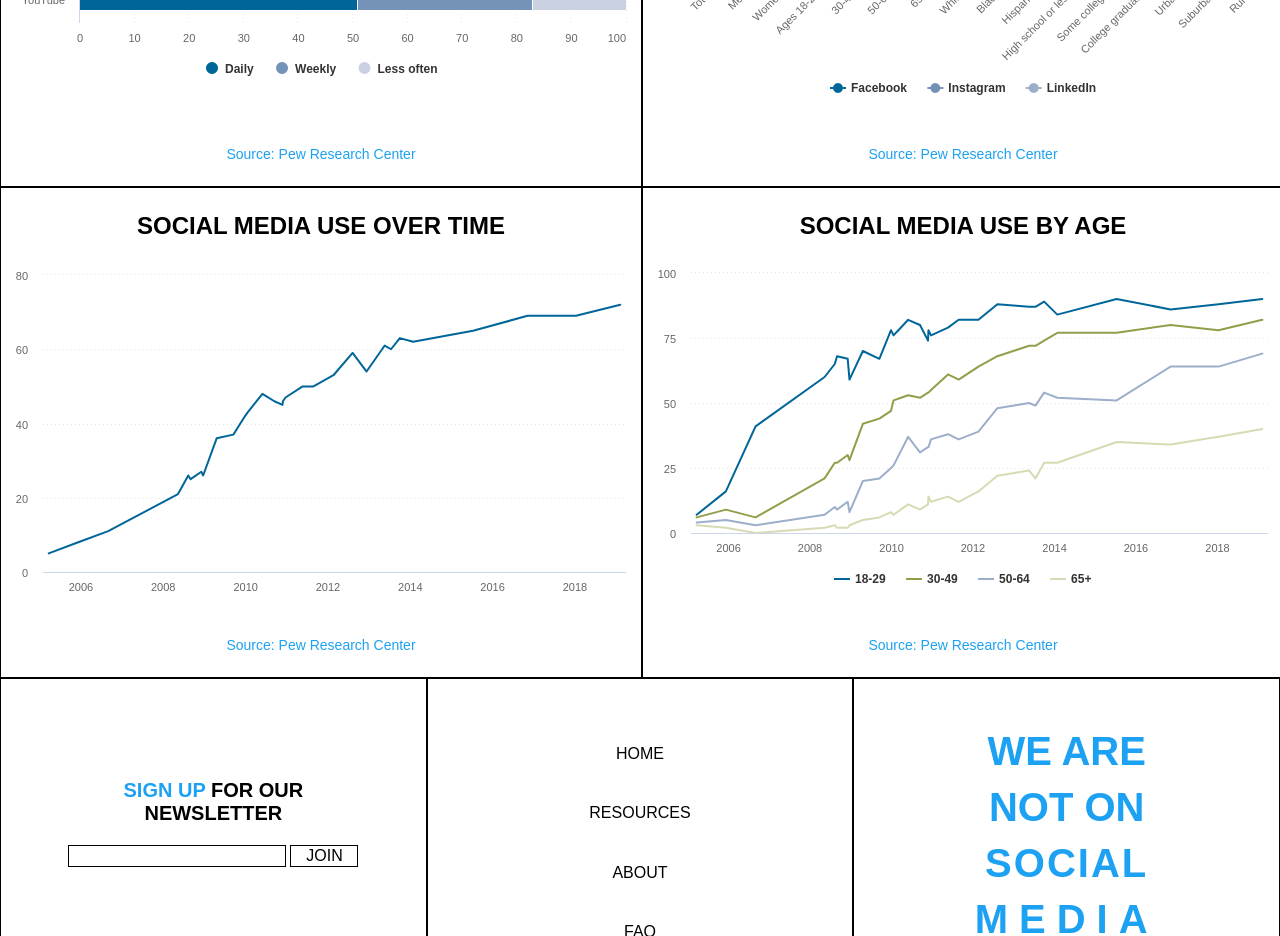
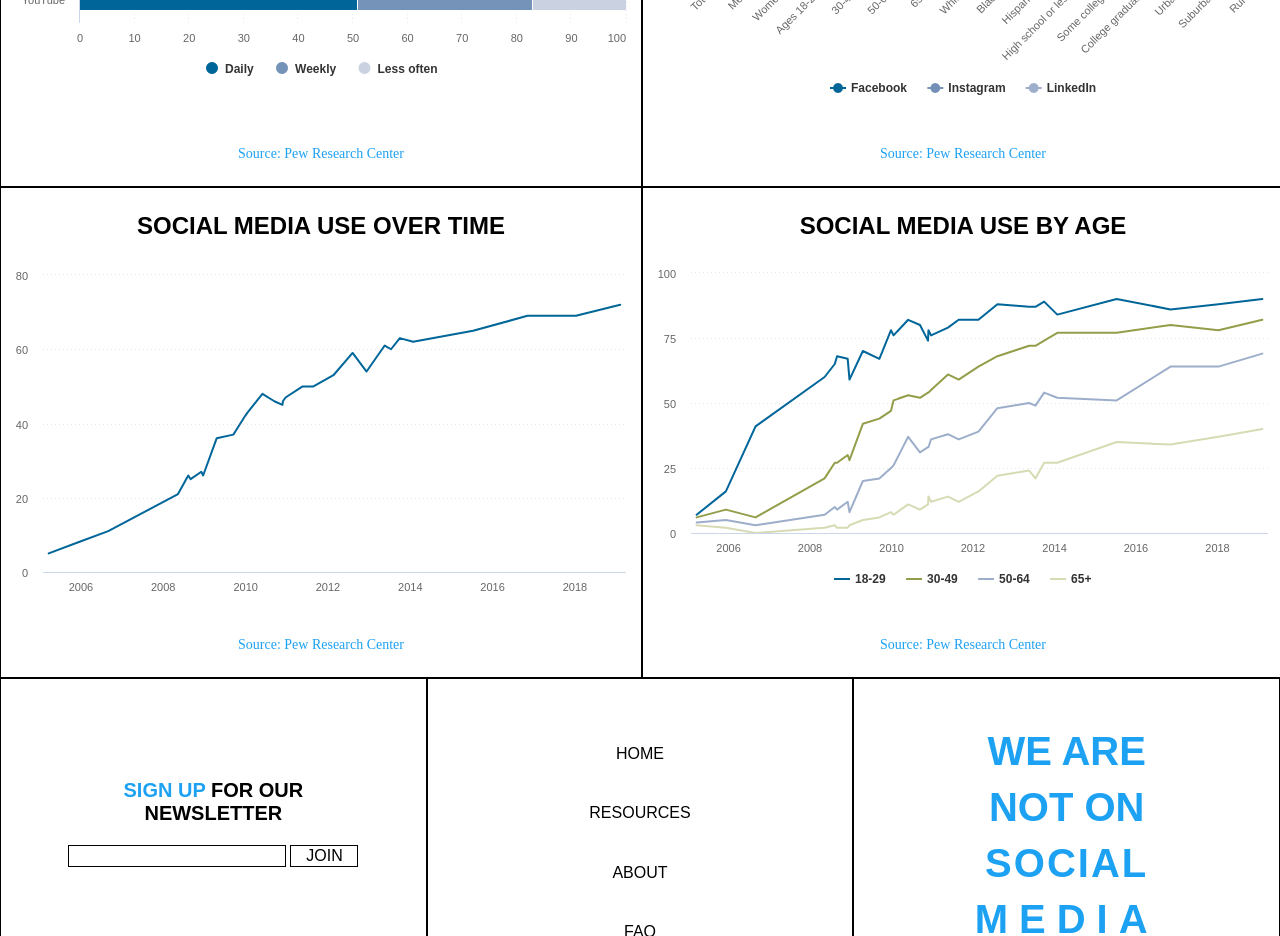
Before and after one commit to stxne/SocialMediaAddict, a plain HTML site: page index.html in a window 1280 px wide. Shown: the part 2040-2976 px from the top of the page. Drawn offline with Linux system fonts and the light colour scheme; a web font is replaced by a local one.

Commit message:
Final Site.

```diff
--- a/style.css
+++ b/style.css
@@ -143,11 +143,11 @@ p{
 }
 
 .graphContent p{
-  text-align: center;
-  font-family: termina, sans-serif;
+  font-family: 'minion-pro', serif;
   font-weight: 400;
   font-style: normal;
   font-size: 1.75vmin;
+  text-align: center;
   color: #1DA1F2;
 }
 
```
